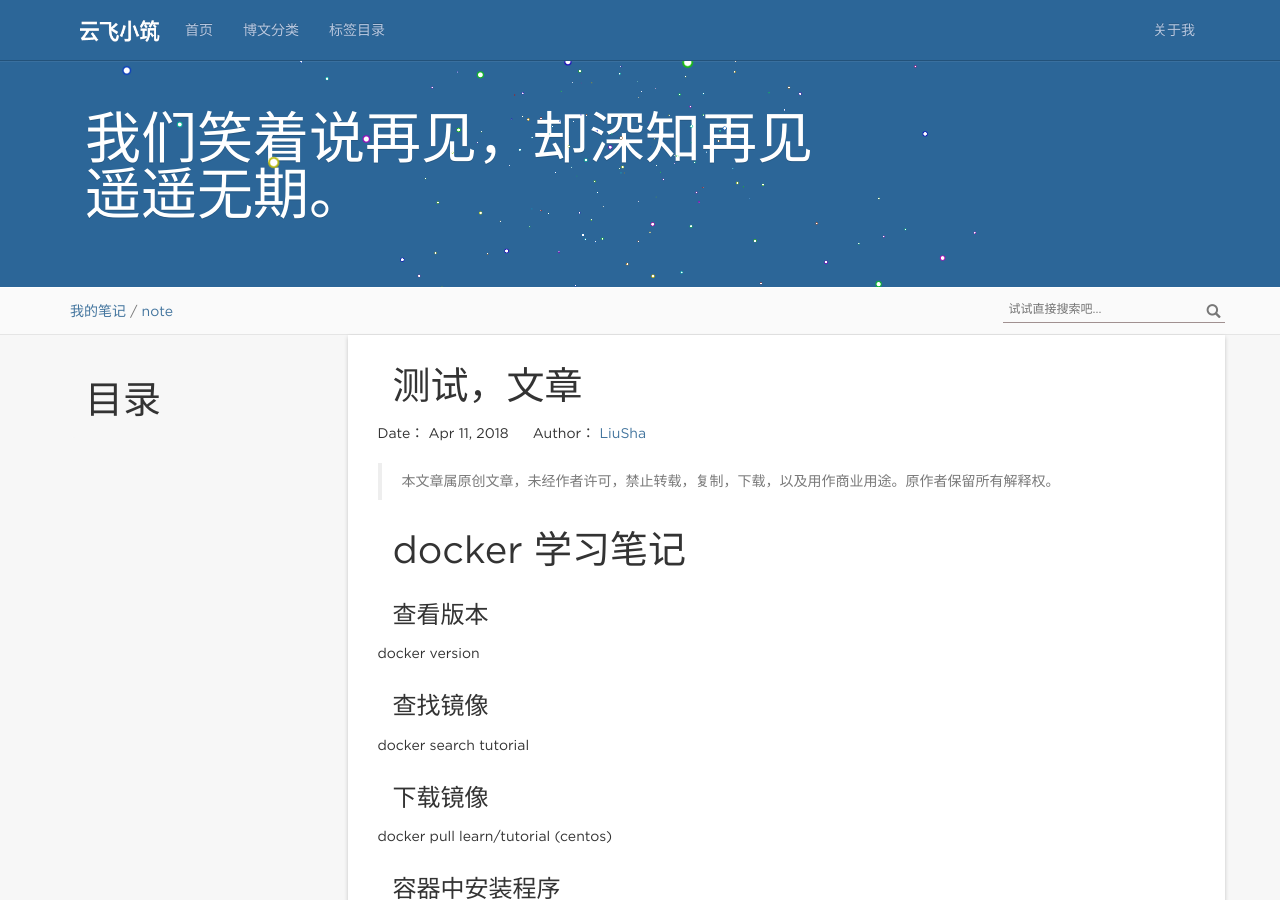
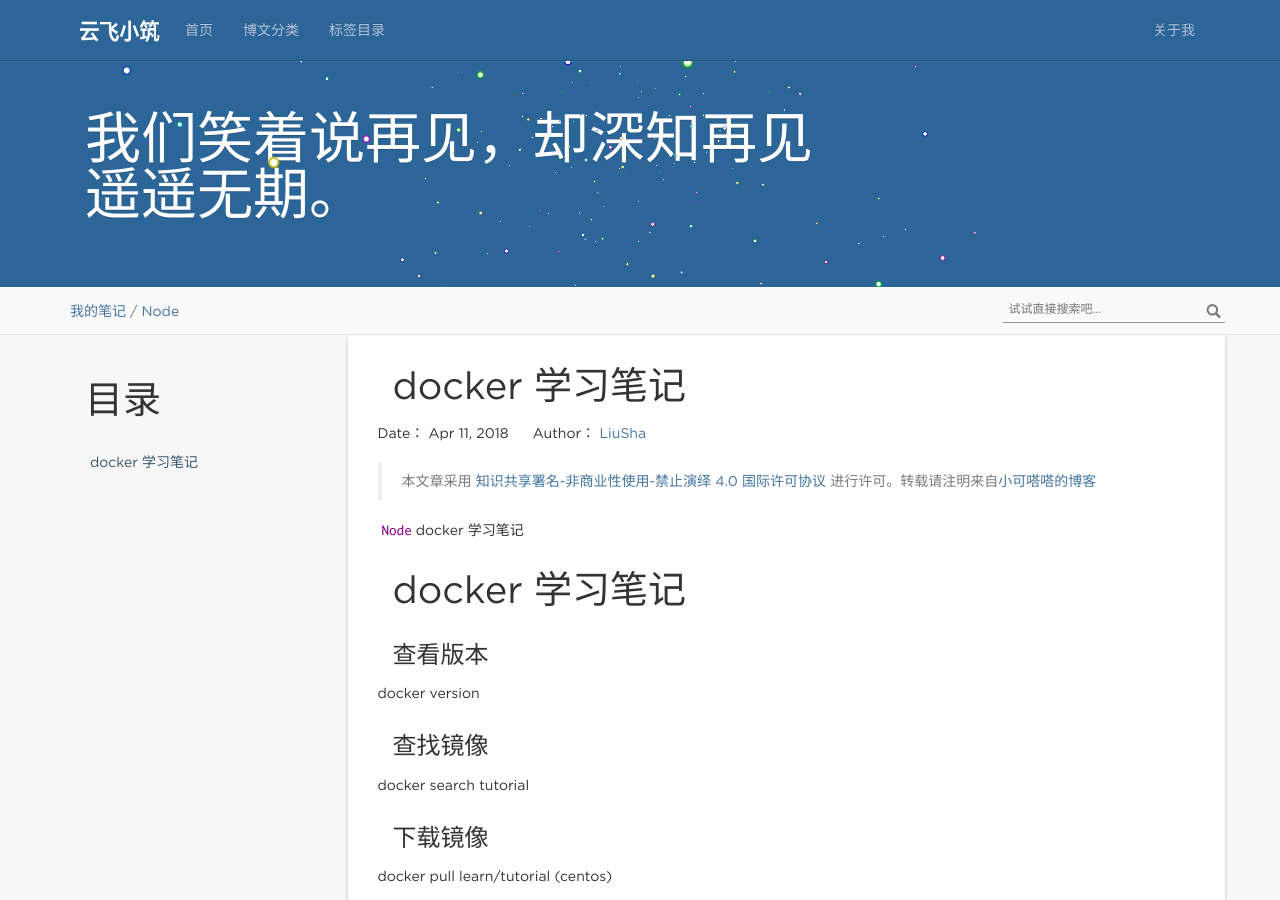
Before and after one commit to liusha529/liusha.github.com, a Jekyll site: the page built from _posts/note/2018-04-11-docker-note.md, in a window 1280 px wide and 900 px high. Built offline with Jekyll 4.4.1, drawn with Linux system fonts in a browser that asks for light colours; nearby versions of some CDN libraries; comment, search, counter and statistics services are not loaded.

Commit message:
更新文章

```diff
--- a/_posts/note/2018-04-11-docker-note.md
+++ b/_posts/note/2018-04-11-docker-note.md
@@ -1,10 +1,16 @@
 ---
-layout: original
-title: "测试，文章"
-date: 2018-04-11 18:21:26 +0800
+layout: post
+title: "docker 学习笔记"
+date: 2018-04-11 18:25:15 +0800
 categories: 我的笔记
-tag: note
+tag: Node
 ---
+* content
+{:toc}
+
+`Node`docker 学习笔记
+
+<!-- more -->
 
 # docker 学习笔记
 
```
